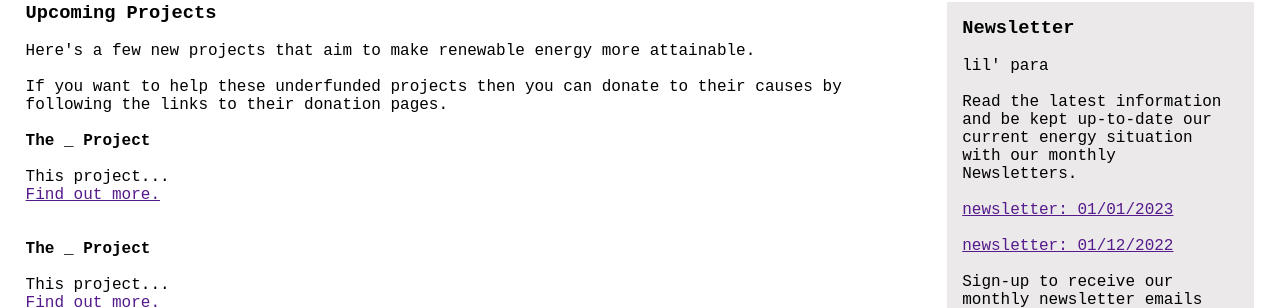
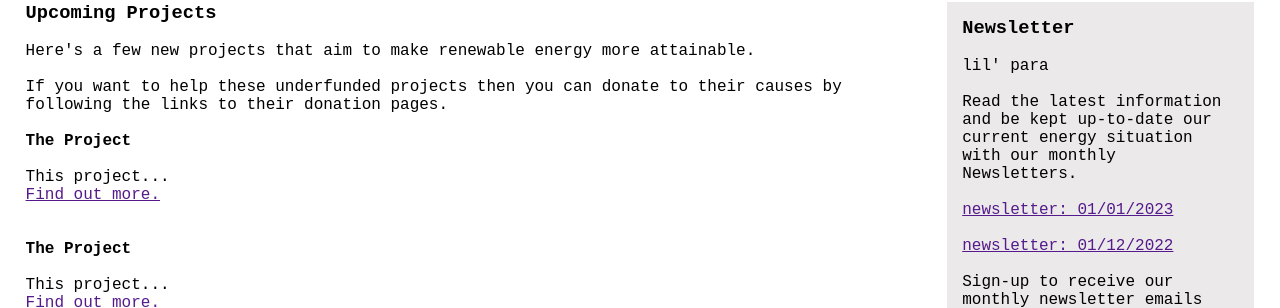
Before and after one commit to TallulahLund/Group46, a React (Create React App) app in the folder testgroupproject/: page /donations in a window 1280 px wide. Shown: the part 122-430 px from the top of the page. Built offline with nearby package versions, Linux system fonts and the light colour scheme.

Commit message:
Update Donation.js

```diff
--- a/testgroupproject/src/Pages/Donation.js
+++ b/testgroupproject/src/Pages/Donation.js
@@ -20,7 +20,7 @@ export default function Donation() {
         </p>
         <br />
         <div className="project">
-          <h4>The _ Project</h4>
+          <h4>The Project</h4>
           <br />
           <p>This project...</p>
           <p>
@@ -31,7 +31,7 @@ export default function Donation() {
         <br />
 
         <div className="project">
-          <h4>The _ Project</h4>
+          <h4>The Project</h4>
           <br />
           <p>This project...</p>
           <p>
```
